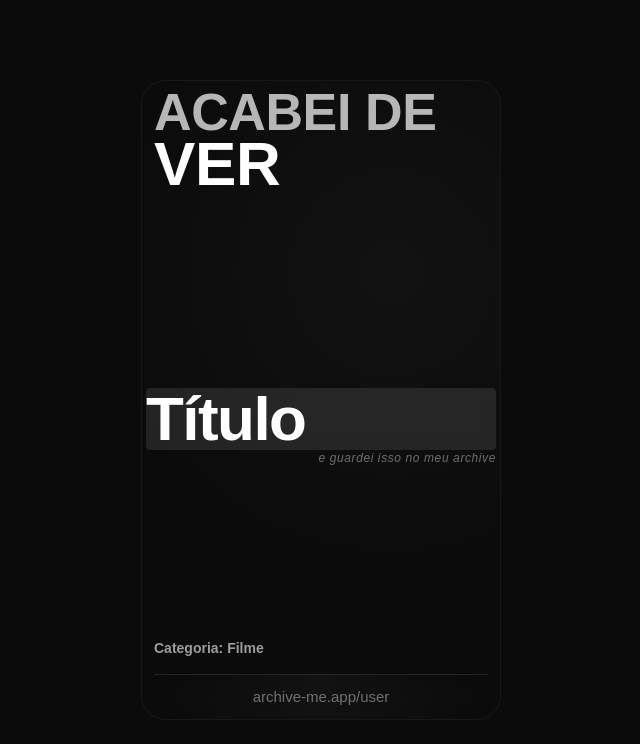
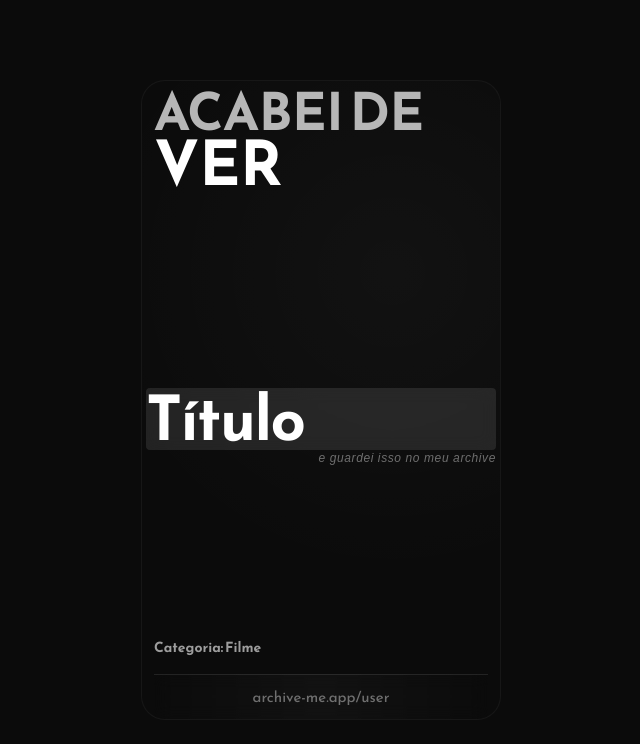
Before and after one commit to Lucas-Goes/archive, a Next.js app: page /share-preview in a window 1280 px wide. Shown: the top 744 px of the page, without its empty margins (319-959 px from the left). Built offline with nearby package versions, Linux system fonts and the light colour scheme.

Commit message:
Ajustezao Gigante pra arrumar fontes

```diff
--- a/app/[username]/layout.tsx
+++ b/app/[username]/layout.tsx
@@ -1,3 +1,5 @@
+import "./globals.css";
+
 export default function UserLayout({
   children,
 }: {
--- a/app/layout.tsx
+++ b/app/layout.tsx
@@ -1,5 +1,12 @@
 import "./globals.css";
 import { Geist, Geist_Mono } from "next/font/google";
+import localFont from "next/font/local";
+
+const lexend = localFont({
+  src: "../public/fonts/lexend.woff2",
+  variable: "--font-lexend",
+  weight: "100 900",
+});
 
 const geistSans = Geist({
   variable: "--font-geist-sans",
@@ -19,7 +26,12 @@ export default function RootLayout({
   return (
     <html lang="pt">
       <body
-        className={`${geistSans.variable} ${geistMono.variable} antialiased`}
+       className={`
+          ${geistSans.variable}
+          ${geistMono.variable}
+          ${lexend.variable}
+          antialiased`
+        }
       >
         {children}
       </body>
--- a/components/share/ShareCard.tsx
+++ b/components/share/ShareCard.tsx
@@ -1,6 +1,7 @@
 //"use client";
 
 import { themes, ThemeName } from "./themes";
+import { fonts } from "./fonts";
 
 type Props = {
   title: string;
@@ -82,6 +83,8 @@ export function ShareCard({
   // 🔥 2. ESCOLHER TEMA
   const selectedTheme = themes[theme || "dark"];
   const ThemeComponent = selectedTheme.component as React.ComponentType<any>;
+  const fontKey = selectedTheme.font as keyof typeof fonts;
+  const font = fonts[fontKey];
 
   // 🔥 3. RENDERIZAR TEMA
   return (
@@ -96,6 +99,7 @@ export function ShareCard({
         line2={line2}
         formatType={formatType}
         renderStars={renderStars}
+        font={font}
       />
     </div>
   );
--- a/components/share/fonts/index.ts
+++ b/components/share/fonts/index.ts
@@ -1,6 +1,7 @@
 export const fonts = {
   lexend: {
-    name: "Lexend",
+    cssVar: "var(--font-lexend)",
+    puppeteerName: "Lexend",
     file: "lexend.woff2",
   },
   //Arial: {
--- a/components/share/themes/dark.tsx
+++ b/components/share/themes/dark.tsx
@@ -76,7 +76,7 @@ export function DarkTheme({
         backgroundColor: "#0b0b0b",
         color: "#ffffff",
         border: "1px solid rgba(255,255,255,0.05)",
-        fontFamily: "Lexend, sans-serif"
+        fontFamily: "var(--font-lexend)",
       }}
     >
       {/* BACKGROUND */}
--- a/components/share/themes/index.ts
+++ b/components/share/themes/index.ts
@@ -1,14 +1,16 @@
+import type { FontName } from "../fonts";
 import { DarkTheme } from "./dark";
 import { LightTheme } from "./light";
 
+
 export const themes = {
+  light: {
+    component: LightTheme,
+    font: "lexend" as FontName,
+  },
   dark: {
     component: DarkTheme,
-    font: "lexend",
-  },
-  light: {
-    component: LightTheme,
-    font: "lexend",
+    font: "inter" as FontName,
   },
 };
 
--- a/components/share/themes/light.tsx
+++ b/components/share/themes/light.tsx
@@ -44,7 +44,7 @@ export function LightTheme({
       style={{
         color: "#111",
         border: "1px solid rgba(0,0,0,0.08)",
-        fontFamily: "Lexend, sans-serif",
+        fontFamily: "var(--font-lexend)",
       }}
     >
       {/* BACKGROUND IMAGE */}
@@ -107,10 +107,6 @@ export function LightTheme({
         {/* BOTTOM */}
         <div className="space-y-4 px-2">
 
-          <div style={{ fontFamily: "Lexend, sans-serif", fontSize: 40 }}>
-            TESTEE J Q LEXEND
-          </div>
-
           <div className="flex justify-between text-sm font-bold text-black/60">
 
             <span>Categoria: {formatType(type)}</span>
```
